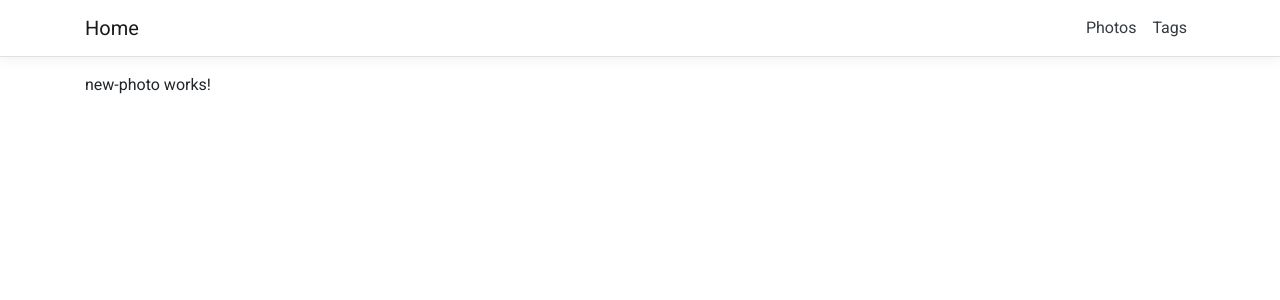
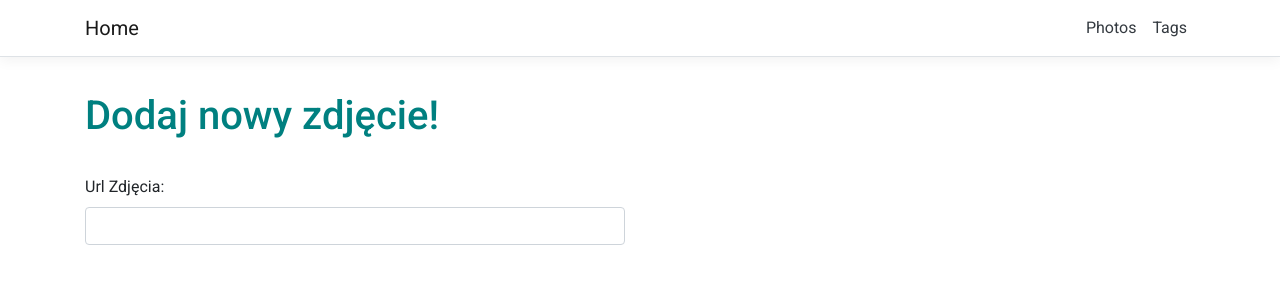
Before and after one commit to mikolajMacioszczyk/Photo-Flicker, an Angular app in the folder PhotoFlicker.Web/ClientApp/: page /photos/new in a window 1280 px wide. Shown: the top 300 px of the page. Built offline with nearby package versions, Linux system fonts and the light colour scheme.

Commit message:
Add photo url validator

```diff
--- /dev/null
+++ b/PhotoFlicker.Web/ClientApp/src/app/Common/Validators/photUrlExistValidator.ts
@@ -0,0 +1,20 @@
+import {AbstractControl, AsyncValidatorFn, ValidationErrors} from "@angular/forms";
+import {Observable} from "rxjs";
+
+function loadImage(url){
+  return new Promise((resolve, reject) => {
+    const image = new Image();
+    image.addEventListener('load', () => {
+      resolve(null)
+    });
+    image.addEventListener('error', () => {
+      reject({isFounded: false})
+    })
+    image.src = url;
+  })
+}
+
+export function photoUrlExistValidator(): AsyncValidatorFn {
+  return (control: AbstractControl): Promise<ValidationErrors | null> | Observable<ValidationErrors | null>  => {
+    return  loadImage(control.value).catch(err => {return {photoUrlExistValidator: false}});};
+}
--- a/PhotoFlicker.Web/ClientApp/src/app/Components/all-photos/all-photos.component.html
+++ b/PhotoFlicker.Web/ClientApp/src/app/Components/all-photos/all-photos.component.html
@@ -1,5 +1,5 @@
 
-<button class="btn btn-success float-right" (click)="routToNewPhoto()">Dodaj Zdjęcie</button>
+<button class="btn btn-success float-right" routerLink="/photos/new">Dodaj Zdjęcie</button>
 <br /><br />
 
 <h1> Polecane tagi</h1>
--- a/PhotoFlicker.Web/ClientApp/src/app/Components/all-photos/all-photos.component.ts
+++ b/PhotoFlicker.Web/ClientApp/src/app/Components/all-photos/all-photos.component.ts
@@ -69,7 +69,4 @@ export class AllPhotosComponent implements OnInit, OnDestroy {
     )
   }
 
-  routToNewPhoto() {
-
-  }
 }
--- a/PhotoFlicker.Web/ClientApp/src/app/Components/new-photo/new-photo.component.css
+++ b/PhotoFlicker.Web/ClientApp/src/app/Components/new-photo/new-photo.component.css
@@ -0,0 +1,4 @@
+.title{
+  color: teal;
+  margin: 35px 0;
+}
--- a/PhotoFlicker.Web/ClientApp/src/app/Components/new-photo/new-photo.component.html
+++ b/PhotoFlicker.Web/ClientApp/src/app/Components/new-photo/new-photo.component.html
@@ -1 +1,24 @@
-<p>new-photo works!</p>
+<h1 class="title">Dodaj nowy zdjęcie!</h1>
+
+<div class="row">
+  <div class="col-6">
+    <form [formGroup]="form" (ngSubmit)="submit()">
+      <div>
+        <label for="url">Url Zdjęcia: </label>
+        <input id="url" type="text"
+               [(ngModel)]="url"
+               name="photoUrl"
+               formControlName="photoUrl"
+               class="form-control">
+        <div class="text-danger" *ngIf="photoUrl.touched && photoUrl.invalid">
+          <div *ngIf="photoUrl.errors.required">Wpisz ścieżkę url zdjęcia, które chcesz dodać</div>
+          <div *ngIf="!photoUrl.errors.photoUrlExistValidator">Nie udało się znaleźć zdjęcia, które chcesz dodać</div>
+        </div>
+      </div>
+    </form>
+  </div>
+
+  <div class="col-6">
+
+  </div>
+</div>
--- a/PhotoFlicker.Web/ClientApp/src/app/Components/new-photo/new-photo.component.ts
+++ b/PhotoFlicker.Web/ClientApp/src/app/Components/new-photo/new-photo.component.ts
@@ -1,7 +1,6 @@
 import { Component, OnInit } from '@angular/core';
 import {FormControl, FormGroup, Validators} from "@angular/forms";
-import {ITag} from "../../Models/Tag";
-import {IPhoto} from "../../Models/Photo";
+import {photoUrlExistValidator} from "../../Common/Validators/photUrlExistValidator";
 
 @Component({
   selector: 'app-new-photo',
@@ -9,23 +8,21 @@ import {IPhoto} from "../../Models/Photo";
   styleUrls: ['./new-photo.component.css']
 })
 export class NewPhotoComponent implements OnInit {
+  url: string;
   form = new FormGroup({
-    path: new FormControl('', [Validators.required]),
+    photoUrl: new FormControl('', [Validators.required], [photoUrlExistValidator()]),
   })
 
   constructor() { }
 
+  get photoUrl(){
+    return this.form.get('photoUrl');
+  }
+
   ngOnInit() {
   }
 
-}
+  submit() {
 
-class Photo implements IPhoto{
-  id: number;
-  path: string;
-  tags: ITag[];
-
-  constructor() {
-    this.tags = [];
   }
 }
```
Also changed, not shown: 2 other files (tests, documents, lock files or other folders).
